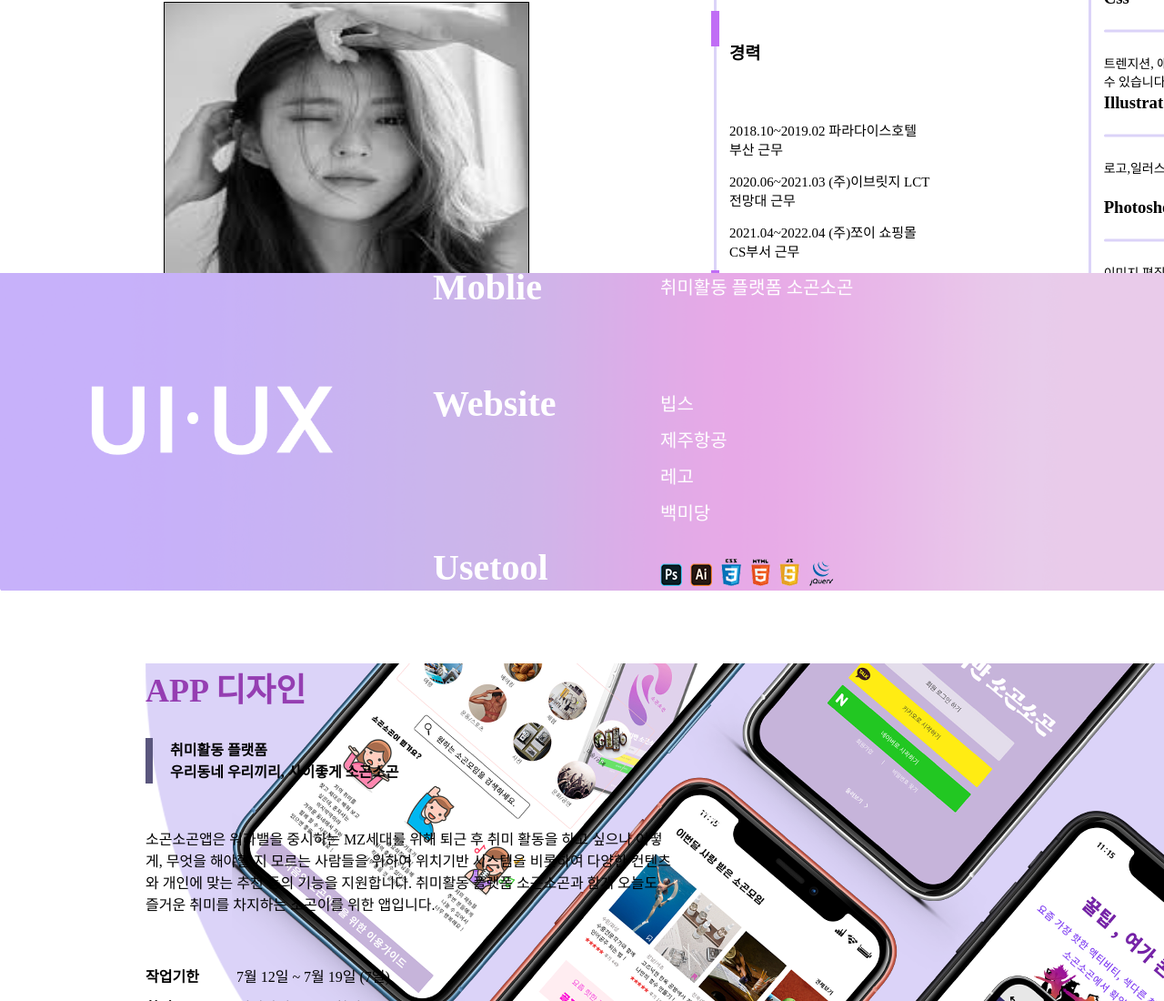
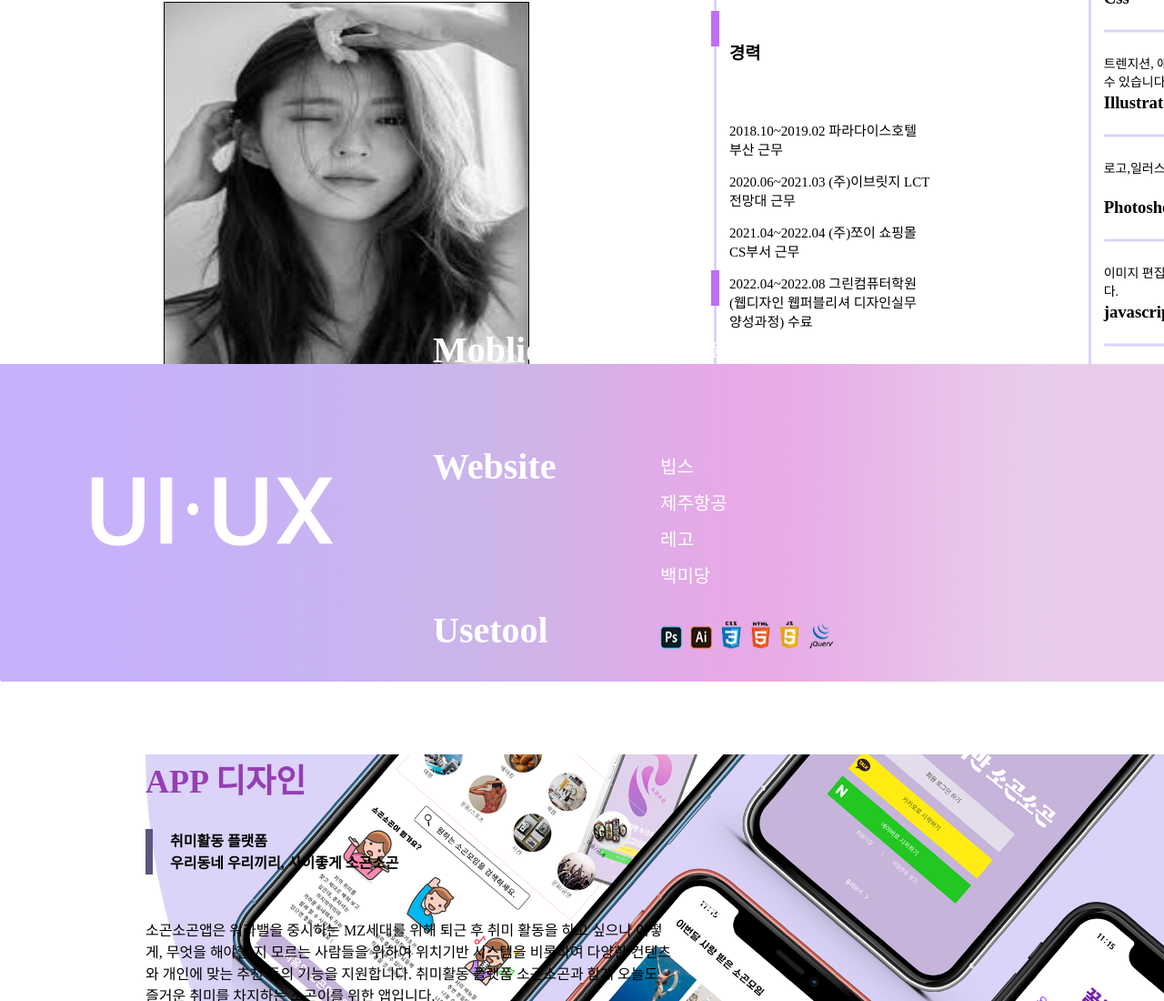
Before and after one commit to kangdahyuneda/portfolio, a plain HTML site: page index.html in a window 1280 px wide. Shown: the part 1300-2400 px from the top of the page at 91% size. Drawn offline with nearby package versions, Linux system fonts and the light colour scheme; a web font is replaced by a local one.

Commit message:
third ver

```diff
--- a/css/main.css
+++ b/css/main.css
@@ -249,6 +249,7 @@
     height: auto;
     position: relative;
     padding-bottom: 80px;
+    padding-top: 100px;
 }
 
 #menu img {
@@ -258,15 +259,13 @@
 
 #menu .menubar {
     position: absolute;
-    top: 50%;
+    top: 70%;
     left: 70%;
-    transform: translate(-70%, -50%);
+    transform: translate(-70%, -70%);
     width: 600px;
     height: auto;
 
 }
-
-.menubar li {}
 
 .menubar li p {
     display: flex;
```
